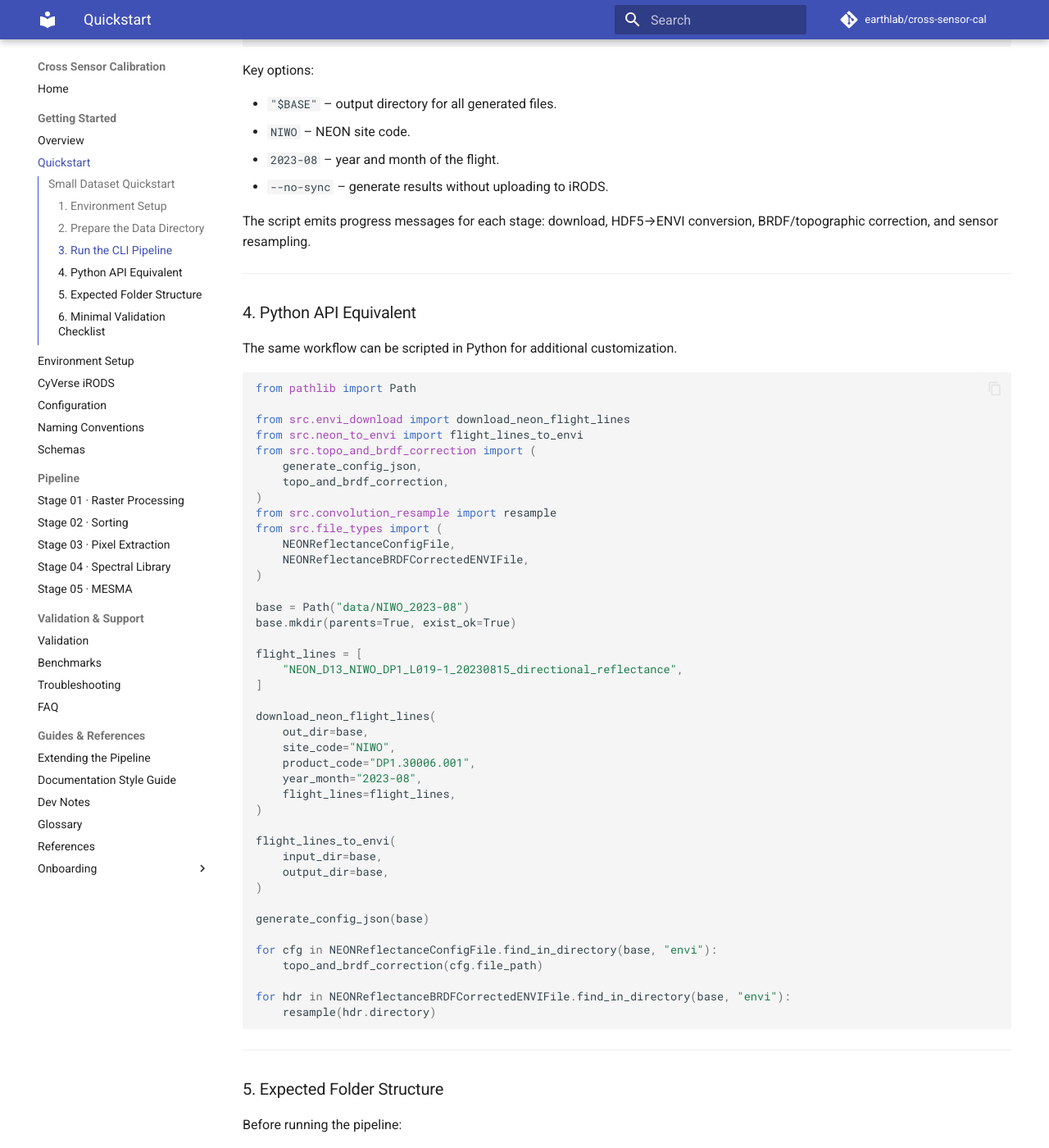
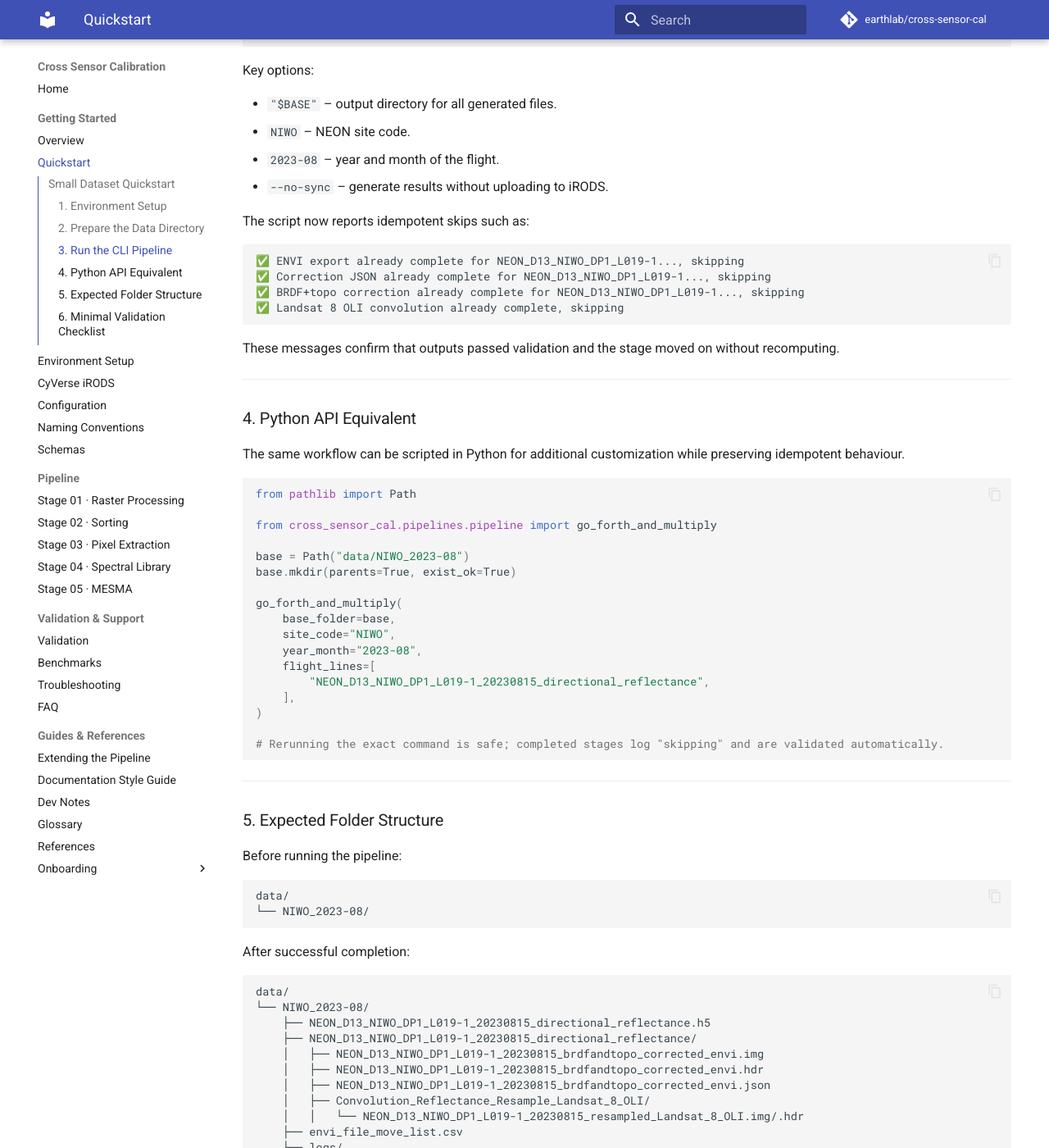
Before and after one commit to earthlab/cross-sensor-cal, an MkDocs documentation site: the page built from docs/quickstart.md, in a window 1280 px wide and 1400 px high, scrolled down 1359 px. Shown: the whole window at 82% size. Built offline with MkDocs 1.6.1 and Material for MkDocs 9.7.7, drawn with Linux system fonts in a browser that asks for light colours; comment, search, counter and statistics services are not loaded; some of the changed text lies outside the part shown.

Commit message:
feat(pipeline): document idempotent refactor and updated workflow

````diff
--- a/docs/quickstart.md
+++ b/docs/quickstart.md
@@ -45,7 +45,7 @@ Optional: If you already have an HDF5 flight line, copy it into `"$BASE"`. Other
 
 ### 3. Run the CLI Pipeline
 
-The `jefe.py` script orchestrates downloading, converting, correcting, and resampling. The following command processes a single flight line and skips remote syncing.
+The `jefe.py` script orchestrates downloading, converting, correcting, and resampling in the new four-stage order. The following command processes a single flight line and skips remote syncing.
 
 ```bash
 FLIGHT_LINE=NEON_D13_NIWO_DP1_L019-1_20230815_directional_reflectance
@@ -65,56 +65,41 @@ Key options:
 - `2023-08` – year and month of the flight.
 - `--no-sync` – generate results without uploading to iRODS.
 
-The script emits progress messages for each stage: download, HDF5→ENVI conversion, BRDF/topographic correction, and sensor resampling.
+The script now reports idempotent skips such as:
+
+```
+✅ ENVI export already complete for NEON_D13_NIWO_DP1_L019-1..., skipping
+✅ Correction JSON already complete for NEON_D13_NIWO_DP1_L019-1..., skipping
+✅ BRDF+topo correction already complete for NEON_D13_NIWO_DP1_L019-1..., skipping
+✅ Landsat 8 OLI convolution already complete, skipping
+```
+
+These messages confirm that outputs passed validation and the stage moved on without recomputing.
 
 ---
 
 ### 4. Python API Equivalent
 
-The same workflow can be scripted in Python for additional customization.
+The same workflow can be scripted in Python for additional customization while preserving idempotent behaviour.
 
 ```python
 from pathlib import Path
 
-from src.envi_download import download_neon_flight_lines
-from src.neon_to_envi import flight_lines_to_envi
-from src.topo_and_brdf_correction import (
-    generate_config_json,
-    topo_and_brdf_correction,
-)
-from src.convolution_resample import resample
-from src.file_types import (
-    NEONReflectanceConfigFile,
-    NEONReflectanceBRDFCorrectedENVIFile,
-)
+from cross_sensor_cal.pipelines.pipeline import go_forth_and_multiply
 
 base = Path("data/NIWO_2023-08")
 base.mkdir(parents=True, exist_ok=True)
 
-flight_lines = [
-    "NEON_D13_NIWO_DP1_L019-1_20230815_directional_reflectance",
-]
-
-download_neon_flight_lines(
-    out_dir=base,
+go_forth_and_multiply(
+    base_folder=base,
     site_code="NIWO",
-    product_code="DP1.30006.001",
     year_month="2023-08",
-    flight_lines=flight_lines,
+    flight_lines=[
+        "NEON_D13_NIWO_DP1_L019-1_20230815_directional_reflectance",
+    ],
 )
 
-flight_lines_to_envi(
-    input_dir=base,
-    output_dir=base,
-)
-
-generate_config_json(base)
-
-for cfg in NEONReflectanceConfigFile.find_in_directory(base, "envi"):
-    topo_and_brdf_correction(cfg.file_path)
-
-for hdr in NEONReflectanceBRDFCorrectedENVIFile.find_in_directory(base, "envi"):
-    resample(hdr.directory)
+# Rerunning the exact command is safe; completed stages log "skipping" and are validated automatically.
 ```
 
 ---
@@ -135,9 +120,11 @@ data/
 └── NIWO_2023-08/
     ├── NEON_D13_NIWO_DP1_L019-1_20230815_directional_reflectance.h5
     ├── NEON_D13_NIWO_DP1_L019-1_20230815_directional_reflectance/
-    │   ├── brdf_corrected/
-    │   ├── convolution/
-    │   └── diagnostic_plots/
+    │   ├── NEON_D13_NIWO_DP1_L019-1_20230815_brdfandtopo_corrected_envi.img
+    │   ├── NEON_D13_NIWO_DP1_L019-1_20230815_brdfandtopo_corrected_envi.hdr
+    │   ├── NEON_D13_NIWO_DP1_L019-1_20230815_brdfandtopo_corrected_envi.json
+    │   ├── Convolution_Reflectance_Resample_Landsat_8_OLI/
+    │   │   └── NEON_D13_NIWO_DP1_L019-1_20230815_resampled_Landsat_8_OLI.img/.hdr
     ├── envi_file_move_list.csv
     └── logs/
 ```
@@ -148,8 +135,8 @@ The actual directory names may differ slightly depending on optional steps (e.g.
 
 ### 6. Minimal Validation Checklist
 
-- BRDF‑corrected `.hdr` files exist in `brdf_corrected/`.
-- Resampled products appear under `convolution/`.
+- `_brdfandtopo_corrected_envi.img/.hdr/.json` exist for each processed flightline.
+- Resampled products appear under the corresponding `Convolution_Reflectance_Resample_*` directories.
 - `envi_file_move_list.csv` lists every generated raster.
 
 ---
````
Also changed, not shown: CHANGELOG.md (added, +33 -0 lines), README.md (+44 -6 lines), docs/refactor_notes.md (+6 -4 lines), 1 other file.
